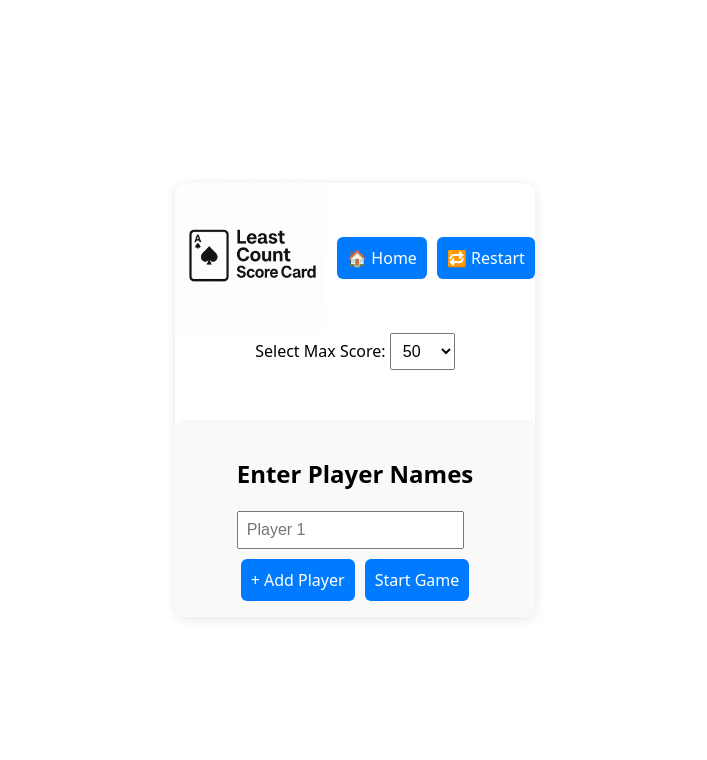
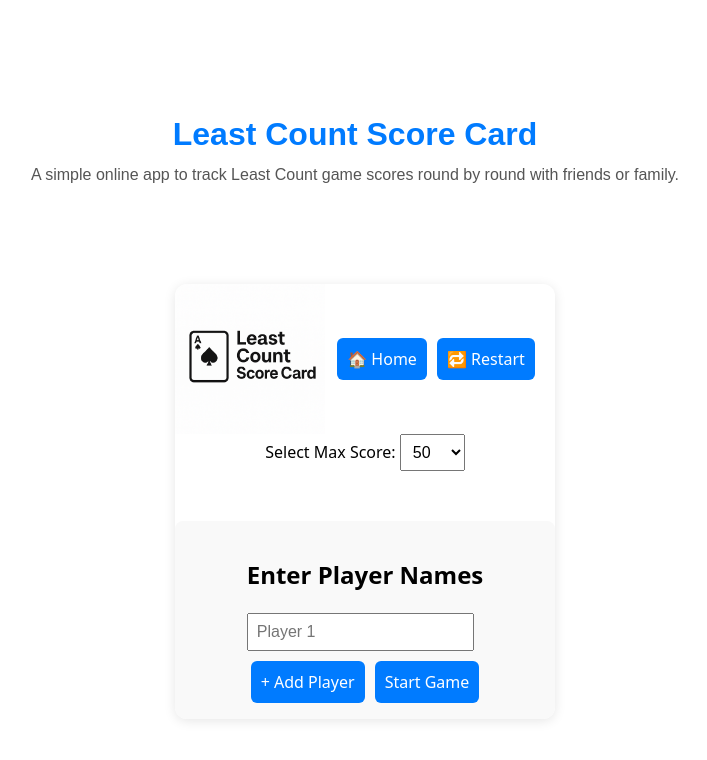
Before and after one commit to NagaSatishReddyD/least-count-app, a React (Vite) app: page / in a window 1280 px wide. Shown: the top 760 px of the page, without its empty margins (285-992 px from the left). Built offline with nearby package versions, Linux system fonts and the light colour scheme.

Commit message:
added google search robots file and content

```diff
--- a/index.html
+++ b/index.html
@@ -1,18 +1,42 @@
-<!doctype html>
+<!DOCTYPE html>
 <html lang="en">
 
 <head>
-  <script async src="https://pagead2.googlesyndication.com/pagead/js/adsbygoogle.js"
-    crossorigin="anonymous"></script>
   <meta charset="UTF-8" />
-  <link rel="icon" type="image/png" href="/least_count_icon.png" />
+  <script async src="https://pagead2.googlesyndication.com/pagead/js/adsbygoogle.js" crossorigin="anonymous"></script>
+  <link rel="icon" href="/least_count_icon.png" />
   <meta name="viewport" content="width=device-width, initial-scale=1.0" />
-  <title>Least Count Score Card</title>
+
+  <title>Least Count Score Card App | Track Game Rounds Online</title>
+  <meta name="description"
+    content="A simple, mobile-friendly scorecard app for playing least count card games. Add players, track rounds, and see the winner live.">
+
+  <!-- Open Graph (Facebook/LinkedIn) -->
+  <meta property="og:title" content="Least Count Score Card App" />
+  <meta property="og:description" content="Easily track scores for Least Count card games online with friends." />
+  <meta property="og:image" content="/logo.png" />
+  <meta property="og:url" content="https://least-count-app.vercel.app" />
+  <meta name="og:type" content="website" />
+
+  <!-- Twitter Card -->
+  <meta name="twitter:title" content="Least Count Score Card App" />
+  <meta name="twitter:description" content="Track Least Count game scores with ease." />
+  <meta name="twitter:image" content="/logo.png" />
+  <meta name="twitter:card" content="summary" />
+
+  <!-- Canonical URL -->
+  <link rel="canonical" href="https://least-count-app.vercel.app" />
 </head>
 
 <body>
+  <div style="display: grid; align-items: center; justify-content: center; width: 100%;">
+  <div id="seo-content">
+    <h1>Least Count Score Card</h1>
+    <p>A simple online app to track Least Count game scores round by round with friends or family.</p>
+  </div>
   <div id="root"></div>
   <script type="module" src="/src/main.jsx"></script>
+  </div>
 </body>
 
 </html>
--- a/src/App.css
+++ b/src/App.css
@@ -11,13 +11,13 @@
 .container {
   width: 100%;
   max-width: 600px;
-  /* background: #ffffff; */
   padding: 0;
   border-radius: 12px;
   box-shadow: 0 2px 12px rgba(0, 0, 0, 0.1);
   overflow-y: auto;
   display: flex;
   flex-direction: column;
+  margin: 10px;
 }
 
 /* Sticky header */
@@ -93,3 +93,26 @@
   width: 150px;
   object-fit: contain;
 }
+
+/* SEO content styling (above React root) */
+#seo-content {
+  display: block;
+  max-width: 700px;
+  margin: 40px auto;
+  padding: 16px;
+  text-align: center;
+  font-family: Arial, sans-serif;
+}
+
+#seo-content h1 {
+  font-size: 2rem;
+  margin-bottom: 12px;
+  color: #007bff;
+}
+
+#seo-content p {
+  font-size: 1rem;
+  color: #555;
+  line-height: 1.4;
+  margin: 0;
+}
```
Also changed, not shown: public/robots.txt (added), 1 other file (tests, documents, lock files or other folders).
